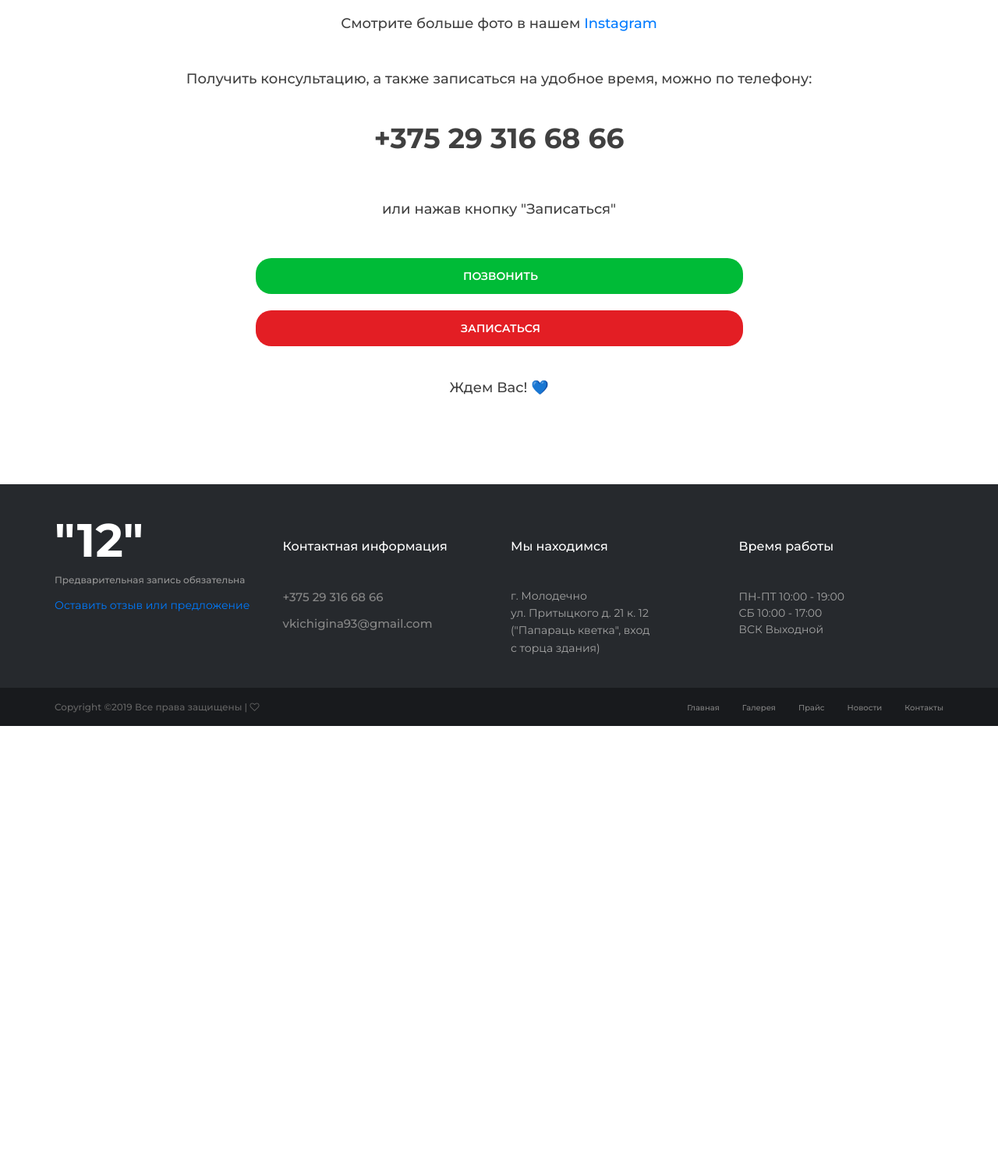
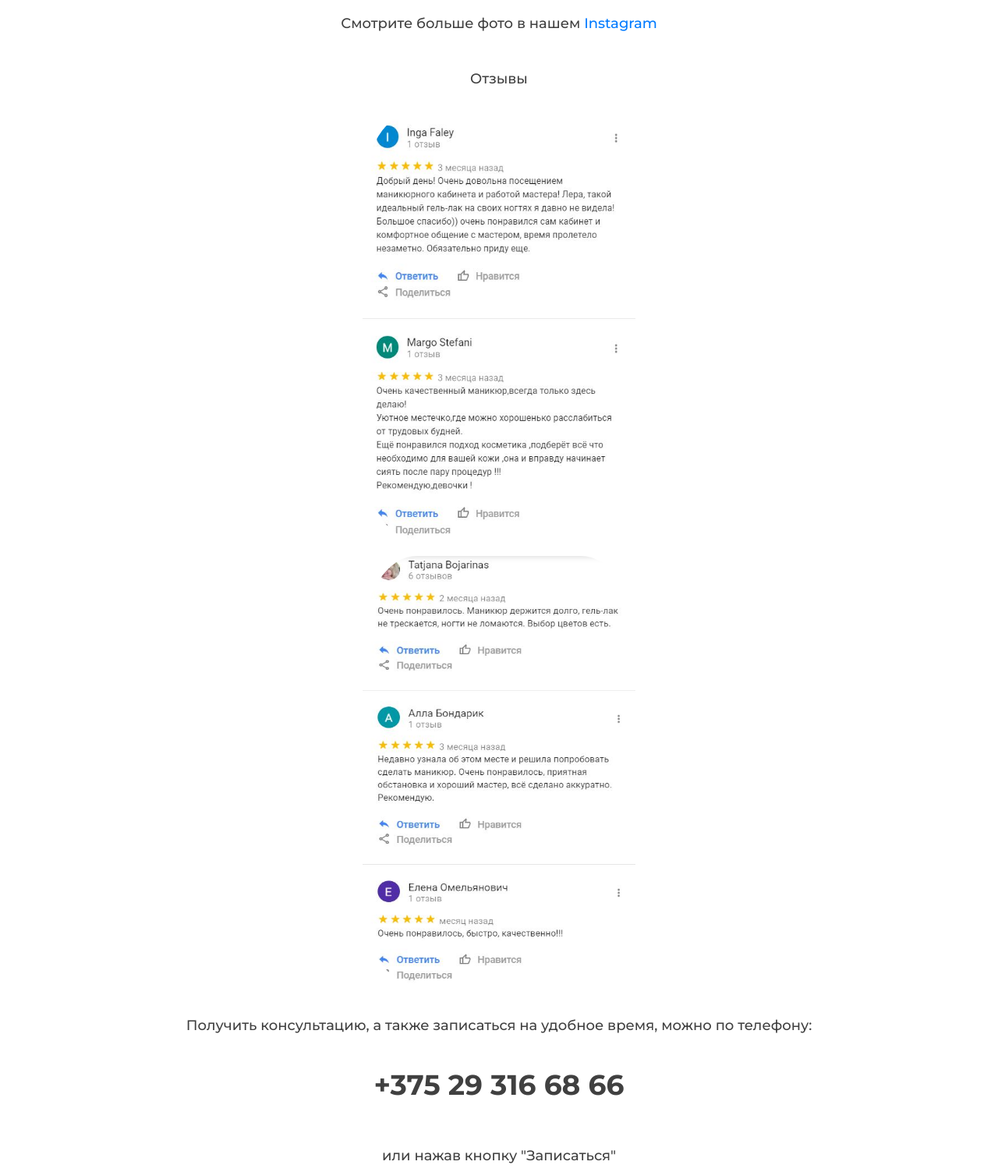
Before and after one commit to musict/k12.by, a PHP site: page /manicure.html in a window 1280 px wide. Shown: the part 3383-4886 px from the top of the page at 78% size. Before the commit the page ends 4314 px from the top, so only its background shows below. Run offline with PHP 8.4, Linux system fonts and the light colour scheme; some libraries are stand-ins or nearby versions.

Commit message:
отзывы , фото

```diff
--- a/about.html
+++ b/about.html
@@ -6,6 +6,7 @@
   <meta http-equiv="X-UA-Compatible" content="IE=edge">
   <meta name="description" content="Примеры сделанного маникюра, красивые фото ногтей, покрытие гелем и аппаратная обработка.">
   <meta name="viewport" content="width=device-width, initial-scale=1">
+
   <link rel="stylesheet" type="text/css" href="styles/bootstrap-4.1.2/bootstrap.min.css">
   <link href="plugins/font-awesome-4.7.0/css/font-awesome.min.css" rel="stylesheet" type="text/css">
   <link rel="stylesheet" type="text/css" href="plugins/OwlCarousel2-2.2.1/owl.carousel.css">
--- a/manicure.html
+++ b/manicure.html
@@ -31,6 +31,11 @@
   <link rel="stylesheet" type="text/css" href="styles/main_styles.css">
   <link rel="stylesheet" type="text/css" href="styles/responsive.css">
   <link rel="shortcut icon" href="images/favicon.png" />
+
+
+
+  <SCRIPT type="text/javascript" src="https://ajax.googleapis.com/ajax/libs/jquery/2.1.4/jquery.min.js"></SCRIPT>
+
 
   <!-- Yandex.Metrika counter -->
   <script type="text/javascript" >
@@ -172,7 +177,7 @@
           <br>
           <h5>Знакомьтесь, наш мастер по маникюру Валерия. 🌼</h5>
           <br>
-          <div class="blog_post_image"><img src="images/val2.jpg" width="220" height="150" alt="Маникюр Молодечно"></div>
+          <div class="blog_post_image"><img src="images/val2.jpg" width="220" height="150" class="image" alt="Маникюр Молодечно"></div>
           <h5>
             <br><br>💎 Сертифицированный мастер.
             <br><br>💎 Маникюрит вот уже 3 года.
@@ -190,16 +195,22 @@
           <h5><span class="colorRED">Наращивание ногтей </span>: <br><br> аппаратный маникюр + <br>наращивание ногтей гелем + <br>покрытие под кутикулу + <br>несложный дизайн = <span class="colorRED" style="font-size: 20px">45р</span>.</h5>
           <br><br>
           <h5>Рабочее место</h5><br>
-          <div class="blog_post_image"><img src="images/place.jpeg" width="250" height="200" alt="Маникюр Молодечно"></div>
+          <div class="blog_post_image"><img src="images/place.jpeg" width="250" height="200" class="image" alt="Маникюр Молодечно"></div>
           <h5><br>Фото работ</h5><br>
-          <div class="blog_post_image"><img src="images/manicure1.jpeg" width="250" height="200" alt="Маникюр Молодечно"></div>
+          <div class="blog_post_image"><img src="images/manicure1.jpeg" width="250" height="200" class="image" alt="Маникюр Молодечно"></div>
           <br>
-          <div class="blog_post_image"><img src="images/manicure2.jpeg" width="250" height="200" alt="Маникюр Молодечно"></div>
+          <div class="blog_post_image"><img src="images/manicure2.jpeg" width="250" height="200" class="image" alt="Маникюр Молодечно"></div>
           <br>
-          <div class="blog_post_image"><img src="images/manicure3.jpeg" width="250" height="200" alt="Маникюр Молодечно"></div>
+          <div class="blog_post_image"><img src="images/manicure3.jpeg" width="250" height="200" class="image" alt="Маникюр Молодечно"></div>
           <br>
           <h5>Смотрите больше фото в нашем  <a href="https://www.instagram.com/beauty_molo/?hl=ru">Instagram</a></h5><br>
-
+          <br>
+          <h5>Отзывы</h5>
+          <br>
+          <div class="blog_post_image"><img src="images/review.jpg" class="image" width="350" height="550" alt="Маникюр Молодечно"></div>
+          <br>
+          <div class="blog_post_image"><img src="images/review2.jpg" class="image" width="350" height="550" alt="Маникюр Молодечно"></div>
+          <br>
           <br>
           <h5>Получить консультацию, а также записаться на удобное время, можно по телефону: <br><br> <br> <a href="tel:+375293166866"><h3><b>+375 29 316 68 66</b></h3></a>  <br><br> </h5> <h5>или нажав кнопку "Записаться" <br><br></h5>
           <div style="text-align: center">
@@ -214,6 +225,8 @@
 
         </div>
       </div>
+
+
 
 
 
@@ -325,5 +338,29 @@
     gtag('config', 'UA-23581568-13');
     </script>
 
+    <script type="text/javascript">
+
+    $(document).ready(function() { // Ждём загрузки страницы
+
+      $(".image").click(function(){	// Событие клика на маленькое изображение
+        var img = $(this);	// Получаем изображение, на которое кликнули
+        var src = img.attr('src'); // Достаем из этого изображения путь до картинки
+        $("body").append("<div class='popup'>"+ //Добавляем в тело документа разметку всплывающего окна
+        "<div class='popup_bg'></div>"+ // Блок, который будет служить фоном затемненным
+        "<img src='"+src+"' class='popup_img' />"+ // Само увеличенное фото
+        "</div>");
+        $(".popup").fadeIn(200); // Медленно выводим изображение
+        $(".popup_bg").click(function(){	// Событие клика на затемненный фон
+          $(".popup").fadeOut(200);	// Медленно убираем всплывающее окн
+          setTimeout(function() {	// Выставляем таймер
+            $(".popup").remove(); // Удаляем разметку всплывающего окна
+          }, 200);
+        });
+      });
+
+    });
+
+    </script>
+
   </body>
   </html>
--- a/styles/main_styles.css
+++ b/styles/main_styles.css
@@ -821,3 +821,41 @@ section
 .about-text{
 	text-align: center;
 }
+.image {
+	cursor:zoom-in;
+	border-radius: 20%;
+}
+
+.popup {
+	position: absolute;
+	height:100%;
+	width:100%;
+	top:0;
+	left:0;
+	display:none;
+	text-align:center;
+}
+
+.popup_bg {
+	background:rgba(0,0,0,0.3);
+	position:fixed;
+	z-index:1;
+	top: 0;
+	left: 0;
+	bottom: 0;
+	right: 0;
+	width: auto;
+  height: auto;
+}
+
+
+.popup_img {
+	position: fixed;
+	z-index:2;
+	left: 50%;
+	top: 50%;
+	transform: translate(-50%,-50%);
+	max-height: 80%;
+	margin-top: 50px;
+	pointer-events: none;
+}
```
Also changed, not shown: images/review.JPG (added), images/review2.JPG (added).
